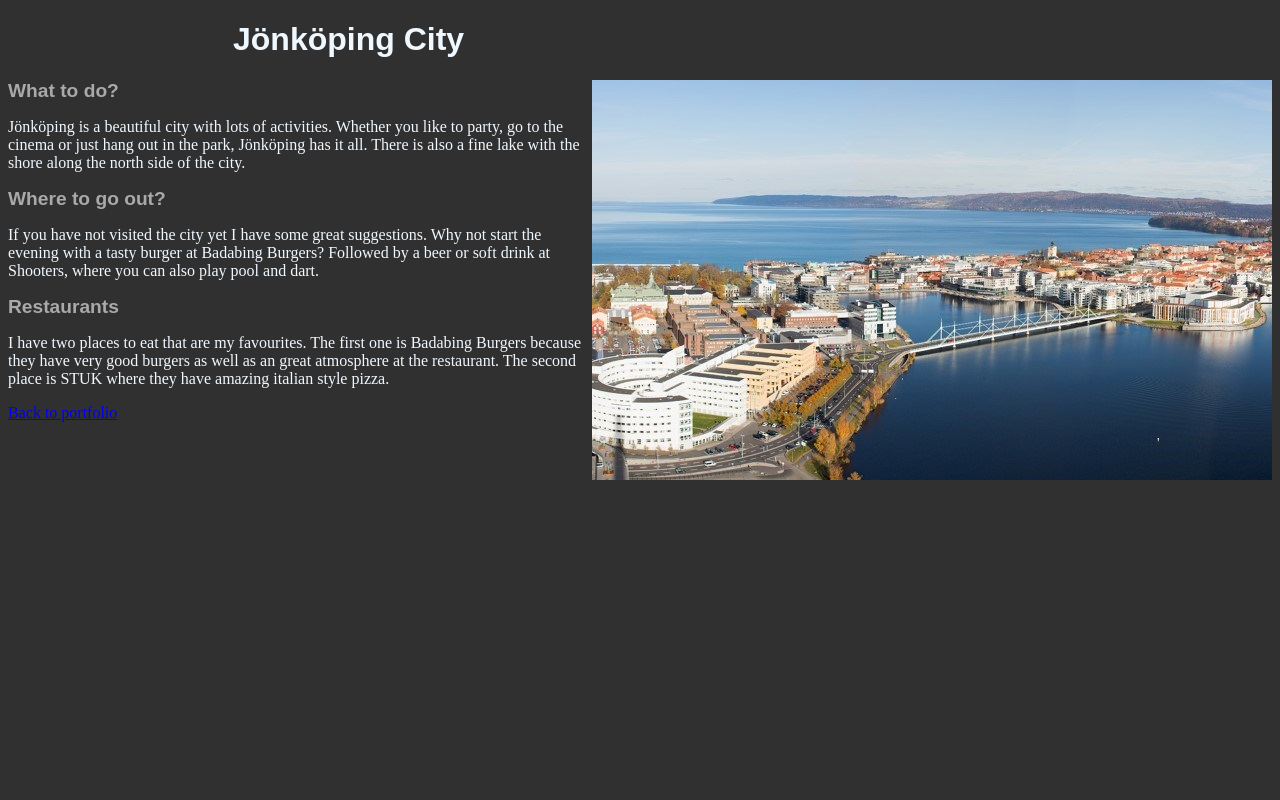
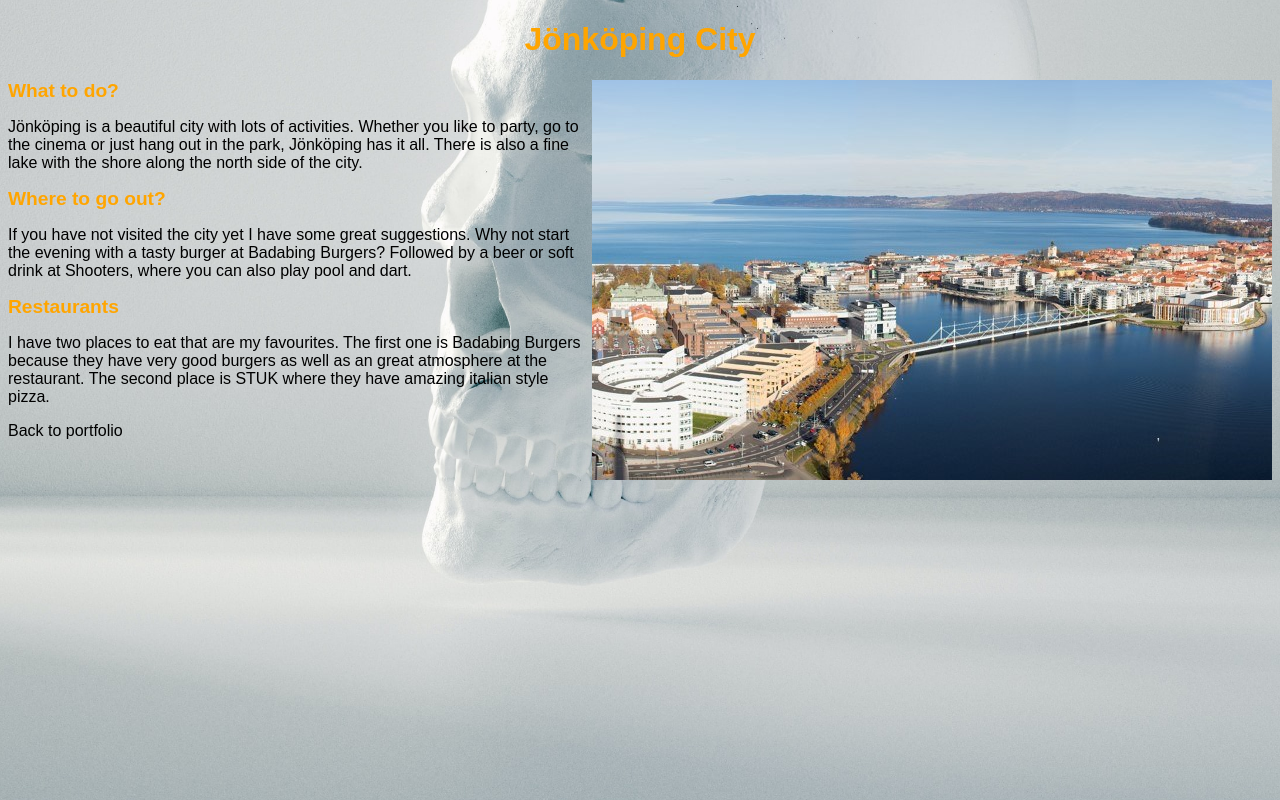
Before and after one commit to ju-nmd2022/wuid-portfolio-Blol22ck, a plain HTML site: page JP/index2.html in a window 1280 px wide. Drawn offline with Linux system fonts and the light colour scheme.

Commit message:
Personal Webbsite

```diff
--- a/JP/Secon.css
+++ b/JP/Secon.css
@@ -1,18 +1,43 @@
+body {
+    font-family: Arial, Helvetica, sans-serif;
+    color: aliceblue;
+    background-image: url("skull.jpg");
+    background-size: 110rem 80rem;
+    background-position: center;
+}
+
+main {
+    max-width:40rem ;
+    margin: auto;
+}
+
+.container  {
+    display: grid;
+    grid-template-columns: repeat(auto-fit, minmax(20rem, 1fr));
+    gap: 2rem;
+    text-align: center;
+}
+
+a {
+    text-decoration: none;
+    color: black;
+}
+
 h1{
     font-family: Arial, Helvetica, sans-serif;
-    margin-left: 225px;
-    color: aliceblue;
+    text-align: center;
+    color: orange;
 }
 .background{
     background-color: #303030
 }
 h2{
-    color: darkgrey;
+    color: orange;
     font-family: Arial, Helvetica, sans-serif;
     font-size: larger;
 }
 p{
-    color: aliceblue;
+    color: black;
 }
 .picture{
     align-items: center;
--- a/Main.CSS
+++ b/Main.CSS
@@ -32,9 +32,8 @@ h1{
     margin-top: 100px;
 
     animation-name: h1-animation;
-    animation-duration: 3s;
+    animation-duration: 5s;
     animation-timing-function: ease-in;
-    animation-delay: 1s;
     animation-iteration-count: 1;
 }
 
@@ -74,17 +73,20 @@ section  {
     animation-name: picture;
     animation-duration: 3s;
     animation-timing-function: ease-in;
-    animation-delay: 1s;
     animation-iteration-count: 1;
 }
 
 @keyframes h1-animation {
     0% {
-        opacity: 0;
+        color: aliceblue;
+    }
+
+    50% {
+        color: orange;
     }
 
     100% {
-        opacity: 100;
+        color: aliceblue;
     }
 }
 
```
Also changed, not shown: JP/skull.jpg (added).
